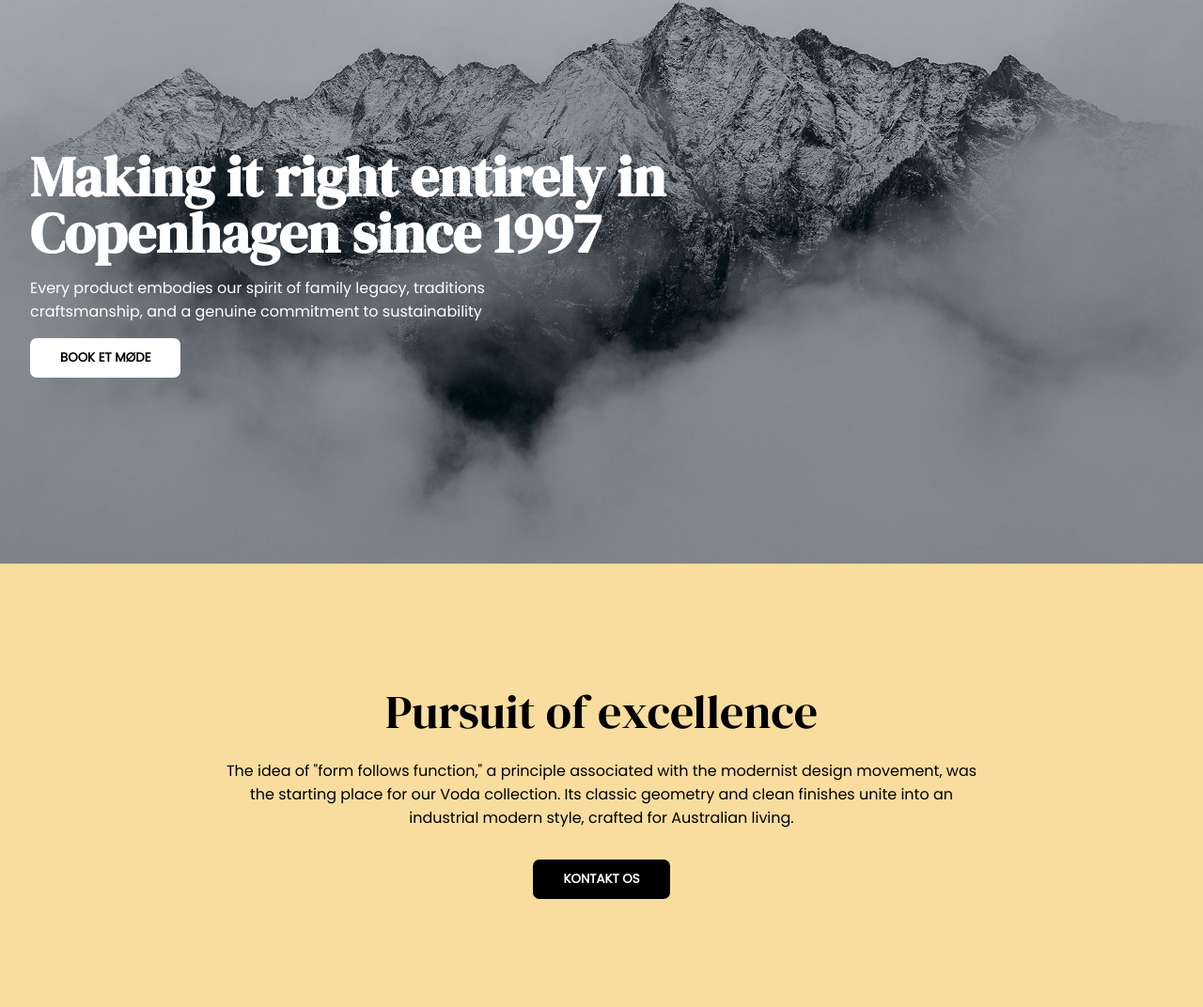
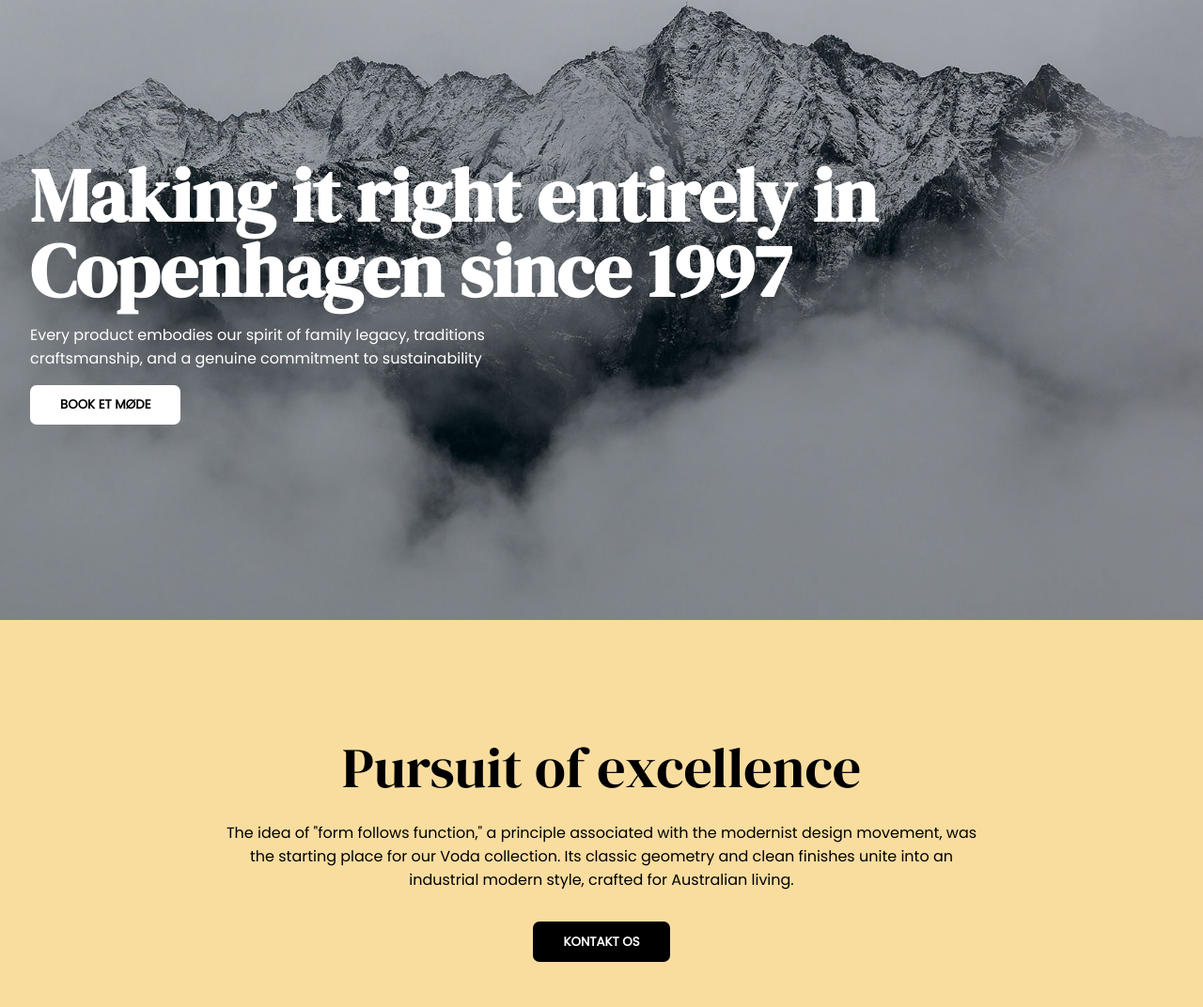
Before and after one commit to dkkmartin/WebOpgave, a plain HTML site: page src/index.html in a window 1280 px wide. Shown: the part 140-1212 px from the top of the page at 94% size. Drawn offline with Linux system fonts and the light colour scheme.

Commit message:
style: small changes

```diff
--- a/src/styles/section1.css
+++ b/src/styles/section1.css
@@ -1,5 +1,5 @@
 .section1 {
-  height: 80vh;
+  height: calc(100vh - 100px);
   color: var(--hvid);
   background-image: url(../assets/topbillede.jpg);
   background-position: center;
@@ -14,7 +14,6 @@
 }
 
 .section1__heading {
-  font-size: 60px;
   line-height: 1;
 }
 
--- a/src/styles/section2.css
+++ b/src/styles/section2.css
@@ -1,5 +1,5 @@
 .section2 {
-  height: 60vh;
+  min-height: 60vh;
   background-color: var(--gul);
   display: flex;
   align-items: center;
@@ -10,7 +10,6 @@
 }
 
 .section2__heading {
-  font-size: 50px;
   padding-bottom: 1rem;
 }
 
```
